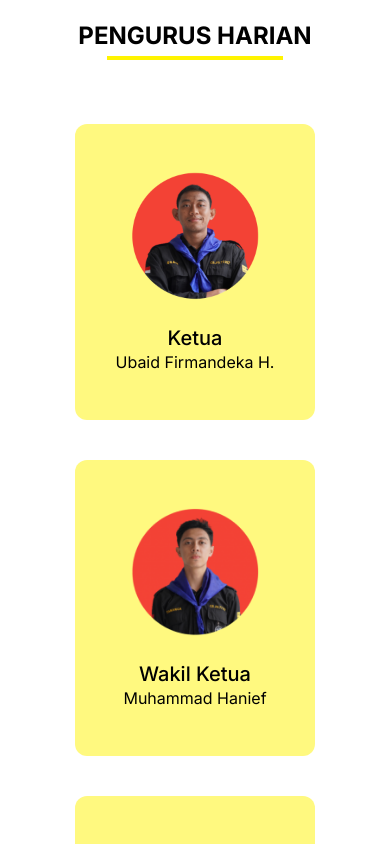
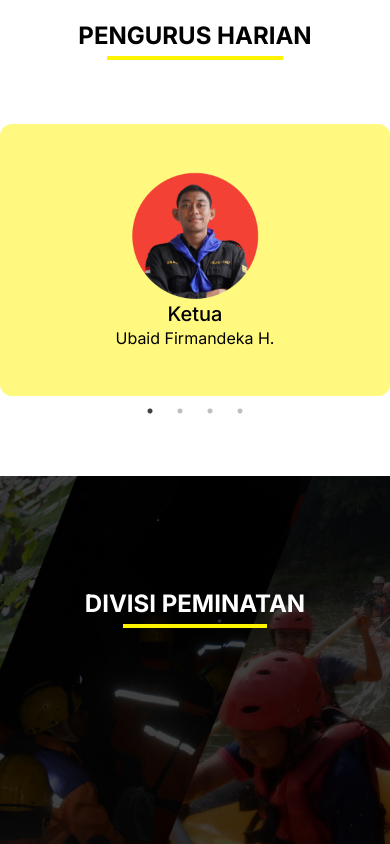
Before and after one commit to muhammadhanief/gpacheby_imk, a Next.js app: page / in a window 390 px wide. Shown: the part 920-1764 px from the top of the page. Built offline with nearby package versions, Linux system fonts and the light colour scheme.

Commit message:
tes tanpa panah pengurus

```diff
--- a/components/landing-page/pengurus-harian.tsx
+++ b/components/landing-page/pengurus-harian.tsx
@@ -7,10 +7,10 @@ import Slider from "react-slick";
 import styled from "styled-components";
 import { ChevronRightIcon, ChevronLeftIcon } from "@heroicons/react/24/outline";
 
-// const SliderWrapper = styled.div`
-//   .slick-slide {
-//   }
-// `;
+const SliderWrapper = styled.div`
+  .slick-slide {
+  }
+`;
 
 function SampleNextArrow(props: any) {
   const { className, style, onClick } = props;
@@ -82,9 +82,37 @@ const PengurusHarian = () => {
       <div className="container mx-auto">
         <h1 className="text-2xl text-center uppercase">Pengurus Harian</h1>
         <div className="h-1 bg-cheby w-44 mx-auto -mt-3" />
+        <div className="md:hidden">
+          <div className=" flex-col mt-16">
+            <SliderWrapper>
+              <Slider {...settings}>
+                {PENGURUS.map((pengurus) => (
+                  <div
+                    className="bg-cheby/50 rounded-xl flex flex-col w-48  py-12"
+                    key={pengurus.name}
+                  >
+                    <div className="w-32 h-32 rounded-full mx-auto relative">
+                      <Image
+                        src={pengurus.image}
+                        alt={pengurus.name}
+                        layout="fill"
+                        className="rounded-full"
+                      />
+                    </div>
+                    <div className="text-center">
+                      <div className="text-xl font-medium">
+                        {pengurus.title}
+                      </div>
+                      <div>{pengurus.name}</div>
+                    </div>
+                  </div>
+                ))}
+              </Slider>
+            </SliderWrapper>
+          </div>
+        </div>
+        <div className="hidden md:flex">
           <div className="flex flex-col md:flex-row mx-auto gap-10 items-center  justify-center mt-16">
-          {/* <SliderWrapper> */}
-          {/* <Slider {...settings}> */}
             {PENGURUS.map((pengurus) => (
               <div
                 className="bg-cheby/50 rounded-xl flex flex-col gap-6 w-48 px-6 py-12"
@@ -104,27 +132,7 @@ const PengurusHarian = () => {
                 </div>
               </div>
             ))}
-          {/* </Slider> */}
-          {/* </SliderWrapper> */}
-          {/* {PENGURUS.map((pengurus) => (
-            <div
-              className="bg-cheby/50 rounded-xl flex flex-col gap-6 w-48 px-6 py-12"
-              key={pengurus.name}
-            >
-              <div className="w-32 h-32 rounded-full mx-auto relative">
-                <Image
-                  src={pengurus.image}
-                  alt={pengurus.name}
-                  layout="fill"
-                  className="rounded-full"
-                />
           </div>
-              <div className="text-center">
-                <div className="text-xl font-medium">{pengurus.title}</div>
-                <div>{pengurus.name}</div>
-              </div>
-            </div>
-          ))} */}
         </div>
       </div>
     </div>
```
Lines whose indentation alone changed are shown as unchanged.
